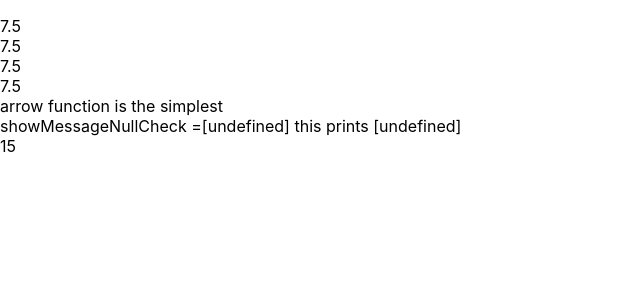
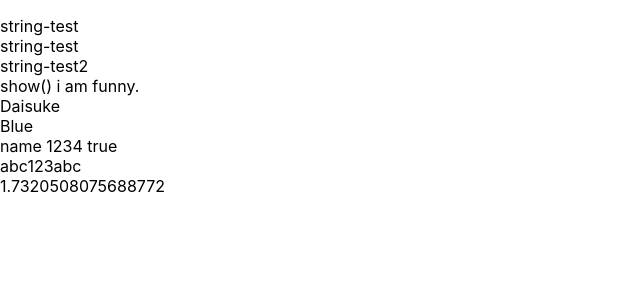
Before and after one commit to takanoha001/typescript-tutorial, a React (Create React App) app in the folder react-tutorial-typescript/: page / in a window 1280 px wide. Shown: the top 300 px of the page, without its empty margins (0-640 px from the left). Built offline with nearby package versions, Linux system fonts and the light colour scheme.

Commit message:
types tutorial

```diff
--- a/react-tutorial-typescript/src/Test.tsx
+++ b/react-tutorial-typescript/src/TestTypes.tsx
@@ -12,7 +12,7 @@ function show (result: string){
  *
  */
 
-function Test() {
+function TestTypes() {
 
 let name: string ="string-test";
 let num: number = 3;
@@ -29,12 +29,29 @@ enum Color {
 }
 
 let col:Color = Color.Blue;
-
 let tupleData: [string, number, boolean] = ["name",1234,true];
 
+//special types
+let data: string| boolean;
+data= 'abc'; //ok
+data= false; //ok
+
+//abc123abc
+let data1: (string| number)[] = ['abc', 123, 'abc'];
+
+//overload union
+function square(value: number):number | boolean {
+  if (value < 0){
+    return false;
+  }
+  else{
+    return Math.sqrt(value);
+  }
+}
+
   return (
-    <div className="Test">
-      <header className="Test-header">
+    <div className="TestTypes">
+      <header className="TestTypes-header">
     <p>
 
       {name} {/** string-test */}
@@ -50,11 +67,16 @@ let tupleData: [string, number, boolean] = ["name",1234,true];
       {col}  {/** blue */}
       <br/>
       {tupleData[0] }{" "} {tupleData[1] }{" "} {tupleData[2].toString() }{" "}  {/** name 1234 true */}
-
+      <br/>
+      {data1}
+      <br/>
+      {square(3)}
+      <br/>
+      {square(-4)}
     </p>
       </header>
     </div>
   );
 }
 
-export default Test;
+export default TestTypes;
--- a/react-tutorial-typescript/src/index.tsx
+++ b/react-tutorial-typescript/src/index.tsx
@@ -2,14 +2,14 @@ import React from 'react';
 import ReactDOM from 'react-dom';
 import './index.css';
 import App from './App';
-import Test from './Test';
+import TestTypes from './TestTypes';
 import TestFunc from './TestFunc';
 
 import reportWebVitals from './reportWebVitals';
 
 ReactDOM.render(
   <React.StrictMode>
-    <TestFunc />
+    <TestTypes />
   </React.StrictMode>,
   document.getElementById('root')
 );
```
Also changed, not shown: 1 other file (tests, documents, lock files or other folders).
